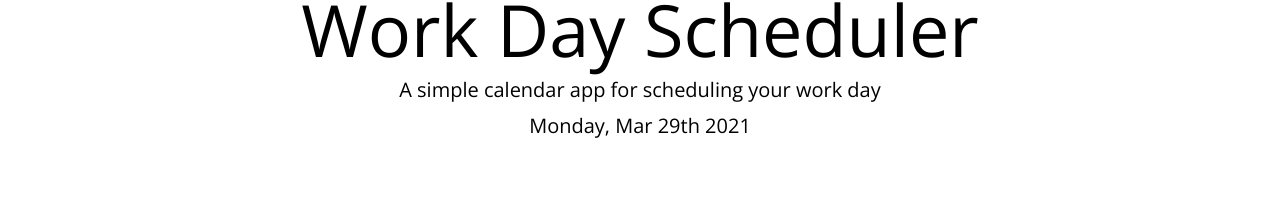
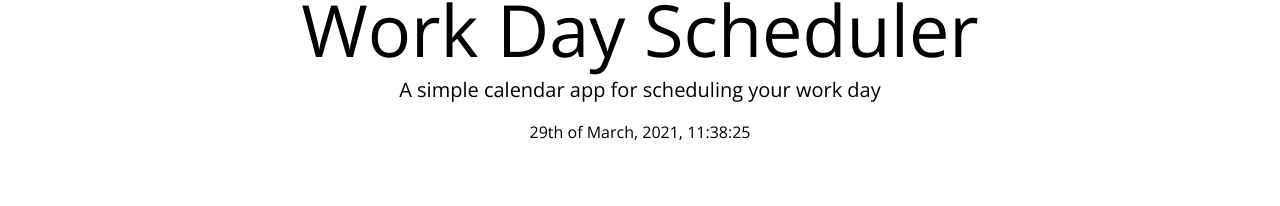
Before and after one commit to BKay1/work-day-planner, a plain HTML site: page index.html in a window 1280 px wide. Shown: the part 78-284 px from the top of the page. Drawn offline with nearby package versions, Linux system fonts and the light colour scheme.

Commit message:
added hour&seconds to clock

```diff
--- a/assets/js/main.js
+++ b/assets/js/main.js
@@ -1,4 +1,31 @@
+// on ready function
+
 //use moment.js to add date to app header
 
-let todayDate = moment().format("dddd, MMM Do YYYY");
-$("#currentDay").html(todayDate);
+const getCurrentDateTime = () => {
+  const dateTime = moment().format("Do [of] MMMM, YYYY, HH:mm:ss");
+  return dateTime;
+};
+
+const startTimer = () => {
+  const timerTick = () => {
+    const dateTimeText = getCurrentDateTime();
+    $(".clock").text(dateTimeText);
+  };
+
+  setInterval(timerTick, 1000);
+};
+
+const main = () => {
+  startTimer();
+};
+
+$("document").ready(main);
+
+//create save function of planner entry with event listener
+
+//set planner entry in local storage
+
+//entries need to be seen after app refresh
+
+//time-blocks to be colour coded
--- a/index.html
+++ b/index.html
@@ -28,6 +28,7 @@
     <header class="jumbotron">
       <h1 class="display-3">Work Day Scheduler</h1>
       <p class="lead">A simple calendar app for scheduling your work day</p>
+      <p class="mt-4 clock"></p>
       <p id="currentDay" class="lead"></p>
     </header>
 
```
Also changed, not shown: 1 other file.
